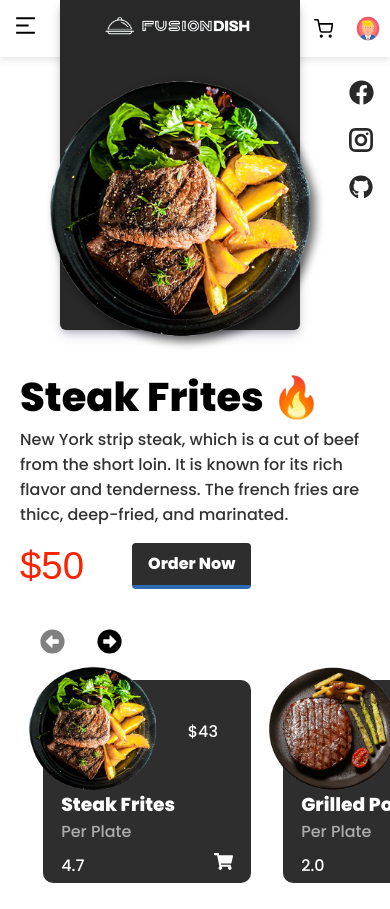
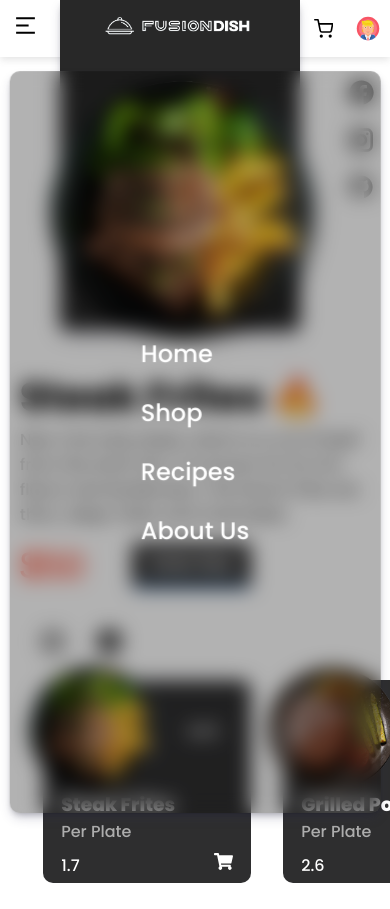
Before and after one commit to Steeve26/fusiondish, a React (Vite) app: page / in a window 390 px wide. Both pictures are taken after a click on the button 25 px from the left and 28 px from the top of the page. Built offline with nearby package versions, Linux system fonts and the light colour scheme; a web font is replaced by a local one.

Commit message:
Mobile menu built

```diff
--- a/src/App.jsx
+++ b/src/App.jsx
@@ -5,12 +5,13 @@ import Home from './pages/home'
 import Nav from './components/navbar'
 
 function App() {
+  const [menuOpen, setMenuOpen] = useState(false)
 
   return (
     <>
-      <Nav/>
+      <Nav menu={menuOpen} setMenuOpen={setMenuOpen}/>
       <Routes>
-        <Route path='/' element={<Home/>}></Route>
+        <Route path='/' element={<Home setMenuOpen={setMenuOpen} menu={menuOpen}/>} ></Route>
       </Routes>
     </>
   )
--- a/src/components/navbar.jsx
+++ b/src/components/navbar.jsx
@@ -175,10 +175,10 @@ const LinksContainer = styled.div`
     font-size: .8em;
   }
 `
-export default function navbar() {
+export default function navbar({menu, setMenuOpen}) {
   return (
     <Nav>
-      <button><RiMenu2Fill size={25} color='#2e2e2'/></button>
+      <button className='menuButton' onClick={() => setMenuOpen(prev => !prev)}><RiMenu2Fill style={{pointerEvents: 'none'}} size={25} color='#2e2e2'/></button>
       <ImageContainer>
         {/* <Header>FusionDish</Header> */}
         {/* <HomeLink href='/'><img src={title} alt="logo" width={35}/></HomeLink> */}
--- a/src/pages/home.jsx
+++ b/src/pages/home.jsx
@@ -13,14 +13,13 @@ import { FaShoppingCart, FaFacebook, FaGithub, FaArrowAltCircleLeft } from "reac
 import { GrInstagram } from "react-icons/gr";
 import { Link } from 'react-router-dom'
 
-export default function home() {
+export default function home({menu, setMenuOpen}) {
   function getRandomNumber(rating) {
     return rating ? (Math.random() * (4.1 - 1 + 1) + 1).toFixed(1) : Math.floor(Math.random() * (48 - 18 + 1)) + 18
   }
 
   const scrollableDivRef = useRef();
   const [scrollPosition, setScrollPosition] = useState(0);
-  console.log(scrollPosition);
 
   const handleScroll = (direction) => {
     if (scrollableDivRef.current) {
@@ -31,6 +30,24 @@ export default function home() {
       newScrollPosition >= 0 && newScrollPosition <=1380 && setScrollPosition(newScrollPosition);
     }
   };
+
+  const menuRef = useRef()
+
+  useEffect(() => {
+    const handleClickOutside = (event) => {
+      console.log(event.target.className)
+      menuRef.current && console.log(menuRef.current)
+      if (menuRef.current && event.target.className != 'menuButton' && menu) {
+        setMenuOpen(false)
+      }
+    };
+
+    document.addEventListener('click', handleClickOutside);
+
+    return () => {
+      document.removeEventListener('click', handleClickOutside);
+    };
+  }, [menuRef, menu]);
 
   return (
     <main className={styles.main}>
@@ -202,6 +219,17 @@ export default function home() {
             <FaGithub size={24} color='#282828'/>
         </Link >
       </div>
+
+      {menu &&
+        <div onClick={(e) => e.stopPropagation()} className={styles.mobileMenu} ref={menuRef}>
+          <ul>
+            <li>home</li>
+            <li>shop</li>
+            <li>recipes</li>
+            <li>about us</li>
+          </ul>
+        </div>
+      }
     </main>
   )
 }
--- a/src/pages/home.module.css
+++ b/src/pages/home.module.css
@@ -154,6 +154,33 @@
   color: #2b6cb0;
   fill: #2b6cb0;
 }
+.mobileMenu {
+  height: calc(95vh - 60px);
+  width: 95vw;
+  position: absolute;
+  display: flex;
+  align-items: center;
+  justify-content: center;
+  flex-direction: column;
+  top: calc(50% + 20px);
+  left: 50%;
+  transform: translate(-50%, -50%);
+  background: #0000004d;
+  backdrop-filter: blur(10px);
+  color: white;
+  z-index: 23;
+  border-radius: 10px;
+  box-shadow: rgba(50, 50, 93, 0.25) 0px 6px 12px -2px, rgba(0, 0, 0, 0.3) 0px 3px 7px -3px;
+}
+.mobileMenu ul {
+  display: flex;
+  flex-direction: column;
+  gap: 1.5em;
+}
+.mobileMenu li {
+  text-transform: capitalize;
+  font-size: 1.5em;
+}
 @media only screen and (max-width: 1160px) {
   .heroHeader {
     margin-left: 440px;
```
